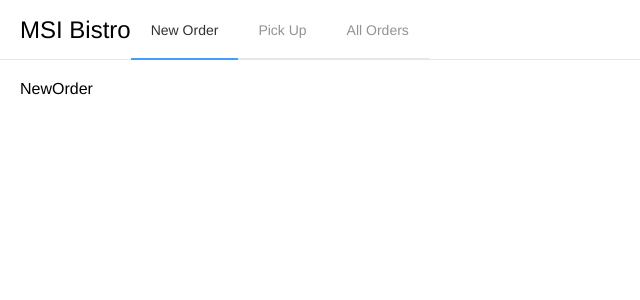
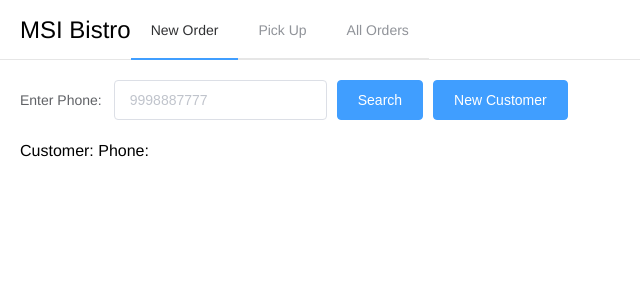
Before and after one commit to haozihong/one-night-restaurant, a Vue app in the folder onr-vue/: page /#/ in a window 1280 px wide. Both pictures are taken after a click on the item "New Order". Shown: the top 300 px of the page, without its empty margins (0-640 px from the left). Built offline with nearby package versions, Linux system fonts and the light colour scheme.

Commit message:
[frontend] implement searching and adding customer on NewOrder page

```diff
--- a/onr-vue/src/views/NewOrder.vue
+++ b/onr-vue/src/views/NewOrder.vue
@@ -1,12 +1,76 @@
 <template>
   <div>
-    NewOrder
+    <el-form :inline="true" :model="searchForm">
+      <el-form-item label="Enter Phone:">
+        <el-input v-model="searchForm.phone" placeholder="9998887777"></el-input>
+      </el-form-item>
+      <el-form-item>
+        <el-button type="primary" @click="searchCustomerByPhone">Search</el-button>
+        <el-button type="primary" @click="newCustomerFormVisible = true">New Customer</el-button>
+      </el-form-item>
+    </el-form>
+
+    <div>
+      Customer: <span>{{ currentCustomer.name }}</span>
+      Phone: <span>{{ currentCustomer.phone }}</span>
+    </div>
+
+    <!--New customer form-->
+    <el-dialog title="Add New Customer" :visible.sync="newCustomerFormVisible">
+      <el-form :model="newCustomerForm" ref="newCustomerForm" label-width="5rem">
+        <el-form-item label="Name">
+          <el-input v-model="newCustomerForm.name"></el-input>
+        </el-form-item>
+        <el-form-item label="Phone">
+          <el-input type="tel" v-model="newCustomerForm.phone"></el-input>
+        </el-form-item>
+      </el-form>
+      <div slot="footer" class="dialog-footer">
+        <el-button type="primary" @click="addCustomer">Add</el-button>
+        <el-button @click="newCustomerFormVisible = false">Cancel</el-button>
+      </div>
+    </el-dialog>
   </div>
 </template>
 
 <script>
 export default {
-  name: "NewOrder"
+  name: "NewOrder",
+  data() {
+    return {
+      searchForm: {
+        phone: ''
+      },
+      newCustomerForm: {
+        name: '',
+        phone: ''
+      },
+      currentCustomer: {
+        name: '',
+        phone: ''
+      },
+      newCustomerFormVisible: false,
+    }
+  },
+  methods: {
+    searchCustomerByPhone() {
+      this.axios.get(`/customers?phone=${this.searchForm.phone}`).then(resp => {
+        console.log(resp);
+        if (resp && resp[0] != null) {
+          this.currentCustomer = resp[0];
+        }
+      });
+    },
+    addCustomer() {
+      console.log(this.newCustomerForm);
+      this.axios.post(`/customers`, this.newCustomerForm).then(resp => {
+        if (resp) {
+          this.newCustomerFormVisible = false;
+          this.currentCustomer = this.newCustomerForm;
+        }
+      });
+    }
+  }
 }
 </script>
 
```
